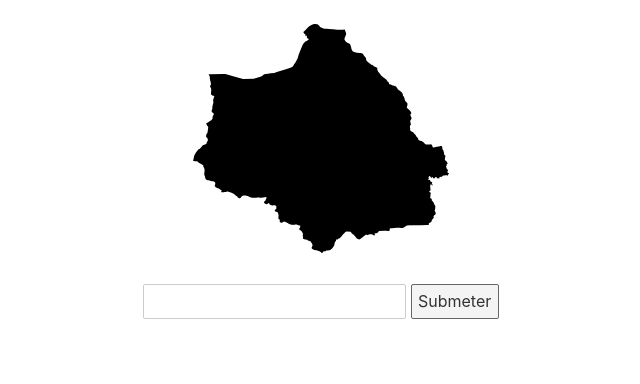
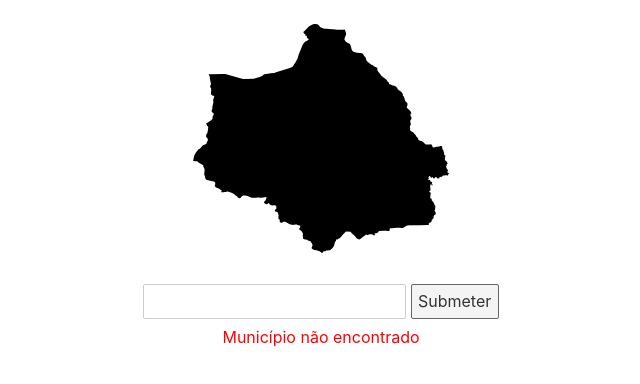
Before and after one commit to pedronave/concelhos, a Svelte app: page / in a window 1280 px wide. Both pictures are taken after typing "Sample" into the empty fields and a click on the button "Submeter". Shown: the top 384 px of the page, without its empty margins (319-959 px from the left). Built offline with nearby package versions, Linux system fonts and the light colour scheme.

Commit message:
fixed arrow rotation in chrome and added concelho not found message

```diff
--- a/public/index.html
+++ b/public/index.html
@@ -4,7 +4,7 @@
 	<meta charset='utf-8'>
 	<meta name='viewport' content='width=device-width,initial-scale=1'>
 
-	<title>Svelte app</title>
+	<title>Concelhos de Portugal</title>
 
 	<link rel='icon' type='image/png' href='/favicon.png'>
 	<link rel='stylesheet' href='/global.css'>
--- a/src/App.svelte
+++ b/src/App.svelte
@@ -2,17 +2,18 @@
 	import { guesses, concelhos, targetConcelho, canGuess, timeToNext } from "./stores.js";
 	import Guess from './Guess.svelte';
 	import FinishModal from './FinishModal.svelte';
-
+	let notFound = false;
 	let currentGuess = '';
 
 	const submitGuess = (event) => {
 		event.preventDefault();
-		const guess = concelhos.find(concelho => concelho.concelho === currentGuess);
+		const guess = concelhos.find(concelho => concelho.concelho.toLowerCase().localeCompare(currentGuess.toLowerCase(), 'pt', {sensitivity: 'base'}) === 0);
 
 		if (guess) {
 			guesses.addGuess(guess);
 		} else {
-			console.log('Municipio nao encontrado')
+			console.log('Municipio nao encontrado');
+			notFound = true;
 		}
 		currentGuess = '';
 	}
@@ -33,9 +34,14 @@
 		{/each}
 	</div>
 	<form id="guess-form" on:submit={submitGuess}>
-		<input type="text" id="guess-input" bind:value={currentGuess} disabled={!$canGuess}>
+		<input type="text" id="guess-input" on:input={() => notFound = false} bind:value={currentGuess} disabled={!$canGuess}>
 		<button type="submit" disabled={!$canGuess}>Submeter</button>
 	</form>
+	{#if notFound}
+		<div class="not-found">
+			Município não encontrado
+		</div>
+	{/if}
 
 
 </main>
@@ -54,6 +60,10 @@
 		align-items: center;
 	}
 
+	.not-found {
+		color: red;
+	}
+
 	@media (min-width: 640px) {
 		main {
 			max-width: none;
--- a/src/Guess.svelte
+++ b/src/Guess.svelte
@@ -38,7 +38,7 @@
         {guess.concelho} - {distance} km
     </p>
     {#if distance > 0}
-        <svg xmlns="http://www.w3.org/2000/svg" fill="none" height="24" width="24" style="rotate: {rad}rad;" viewBox="0 0 24 24" stroke="currentColor" stroke-width="2">
+        <svg style="transform: rotate({rad}rad);" xmlns="http://www.w3.org/2000/svg" fill="none" height="24" width="24"  viewBox="0 0 24 24" stroke="currentColor" stroke-width="2">
             <path stroke-linecap="round" stroke-linejoin="round" d="M17 8l4 4m0 0l-4 4m4-4H3" />
         </svg>
     {:else}
```
